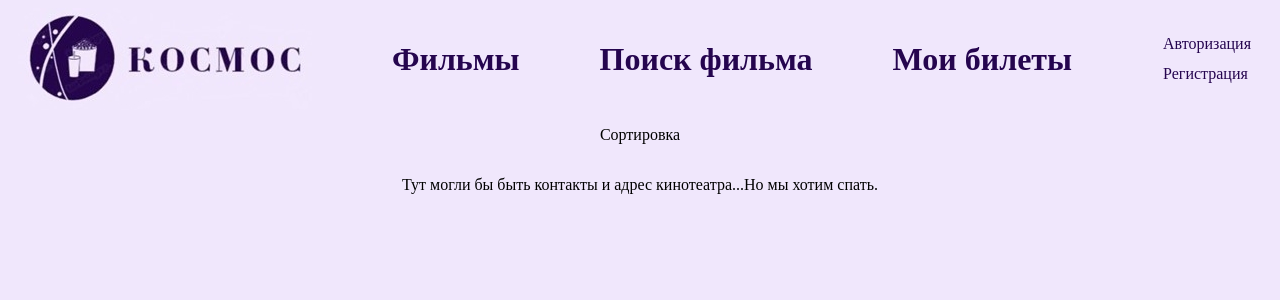
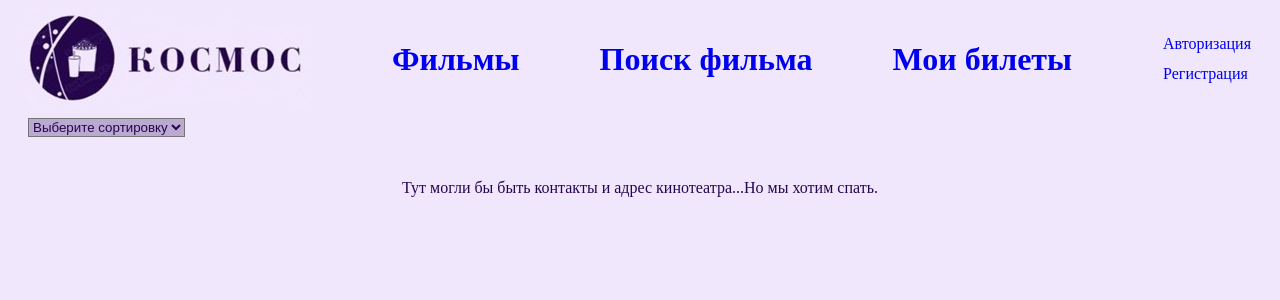
Before and after one commit to Kiramaru/protectcinemaEG, a PHP site: page /Kosmos1.html in a window 1280 px wide. Shown: the top 300 px of the page. Run offline with PHP 8.4, Linux system fonts and the light colour scheme.

Commit message:
10::22 25.05.22

```diff
--- a/Kosmos1.html
+++ b/Kosmos1.html
@@ -25,7 +25,15 @@
             </table>
         </header>
         <div class="sort">
-            <p>Сортировка</p>
+            <form method="post">
+                <select name="sort"><p>
+                    <option selected value="умолч">Выберите сортировку</option>
+                    <option value="жанр">По жанру</option>
+                    <option value="хрон">По хронометражу</option>
+                    <option value="возр">По возрасту</option>
+                    <option value="страна">По стране</option>
+                </select></p>
+            </form>
         </div>
         <div>
 
--- a/style/nado.css
+++ b/style/nado.css
@@ -1,6 +1,7 @@
 html
 {
     background-color: #f0e7fc;
+    color:#25054f;
 }
 header
 {
@@ -9,12 +10,10 @@ header
     flex-wrap: nowrap;
     justify-content: space-between;
     align-items:center;
-    color:#25054f;
     padding:0 10px 0 10px;
 }
 a
 {
-    color:#25054f;
     text-decoration: none;
 }
 .footer
@@ -29,5 +28,18 @@ div
 }
 .sort
 {
-    justify-content: center;
+    justify-content: left;
+    font-weight: bold;
+    font-size: 25px;
+    margin-left: 20px;
 }
+form > select
+{
+    background-color: #baa9d1;
+    color:#25054f;
+}
+form > select:active
+{
+    background-color: #8f75b0;
+    color:#25054f;
+}
```
